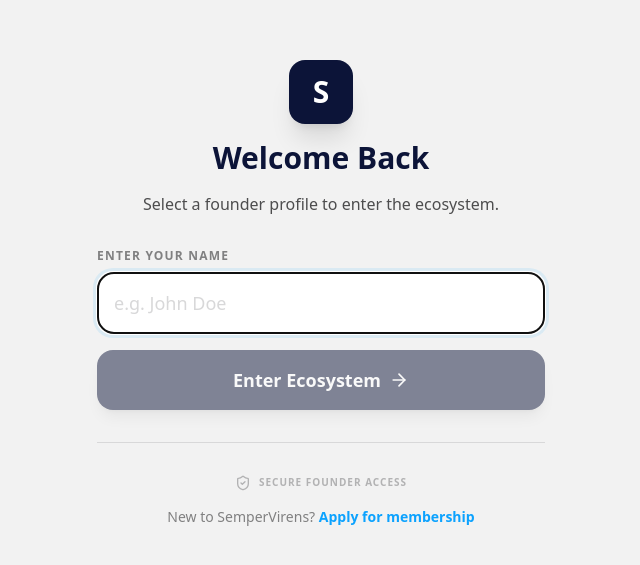
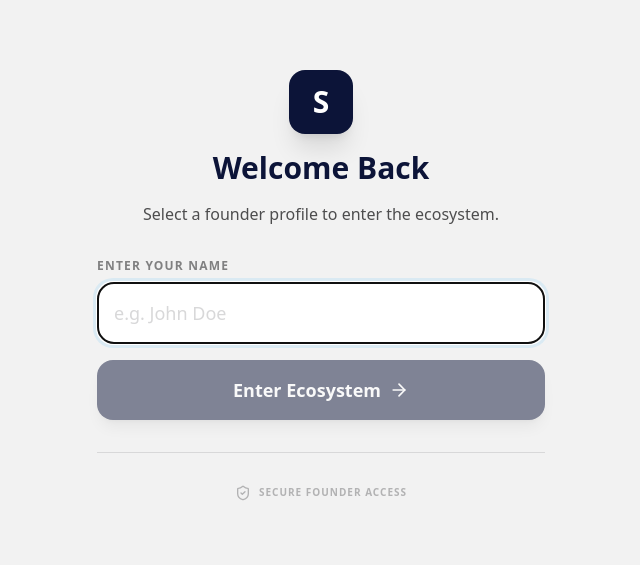
Before and after one commit to katerynagolushko/SemperVirens-Ecosystem-Engine, a React (Vite) app: page / in a window 1280 px wide. Shown: the part 107-672 px from the top of the page, without its empty margins (319-959 px from the left). Built offline with nearby package versions, Linux system fonts and the light colour scheme; a web font is replaced by a local one.

Commit message:
style: remove membership application link from the login page

```diff
--- a/src/App.tsx
+++ b/src/App.tsx
@@ -462,9 +462,7 @@
               <ShieldCheck className="w-4 h-4" />
               <span className="text-[10px] font-bold uppercase tracking-widest">Secure Founder Access</span>
             </div>
-            <p className="text-sm text-sv-neutral">
-              New to SemperVirens? <a href="#" className="text-sv-light-blue font-bold hover:underline">Apply for membership</a>
-            </p>
+
           </div>
         </div>
       </div>
```
